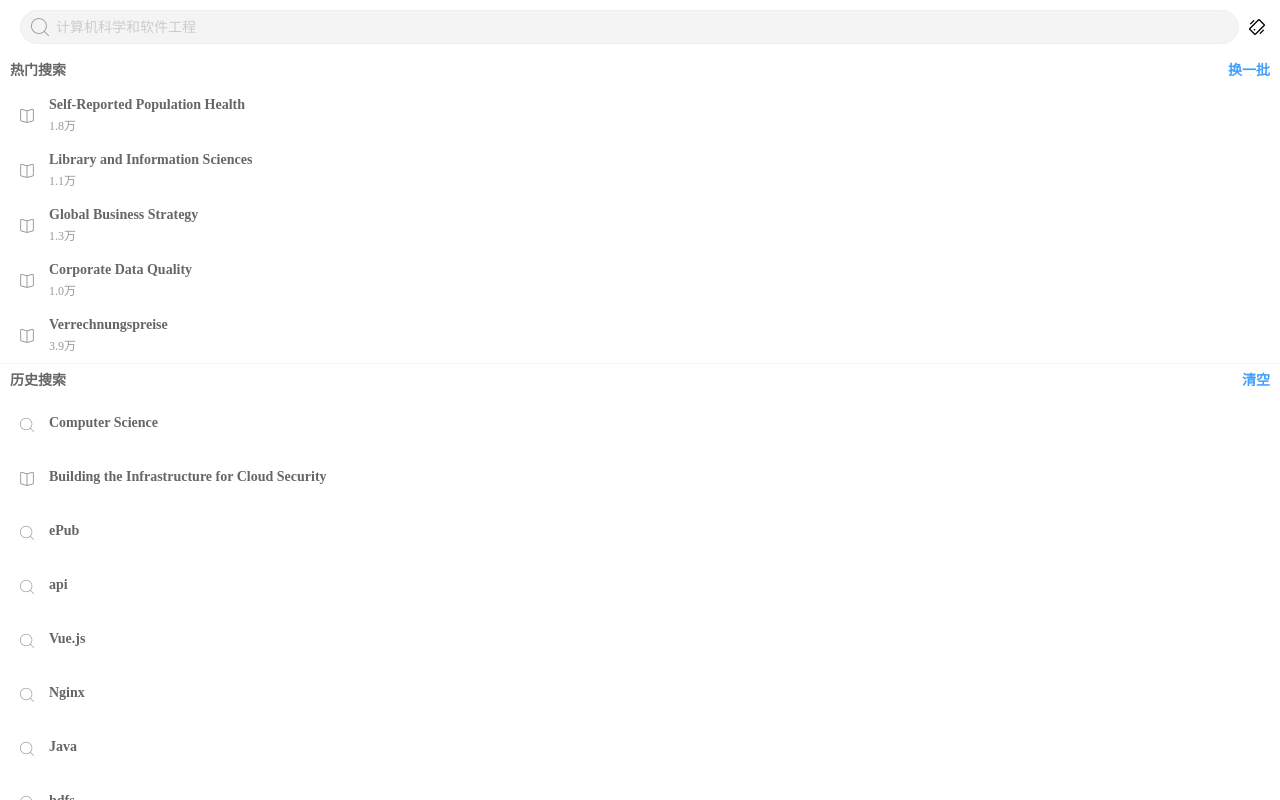
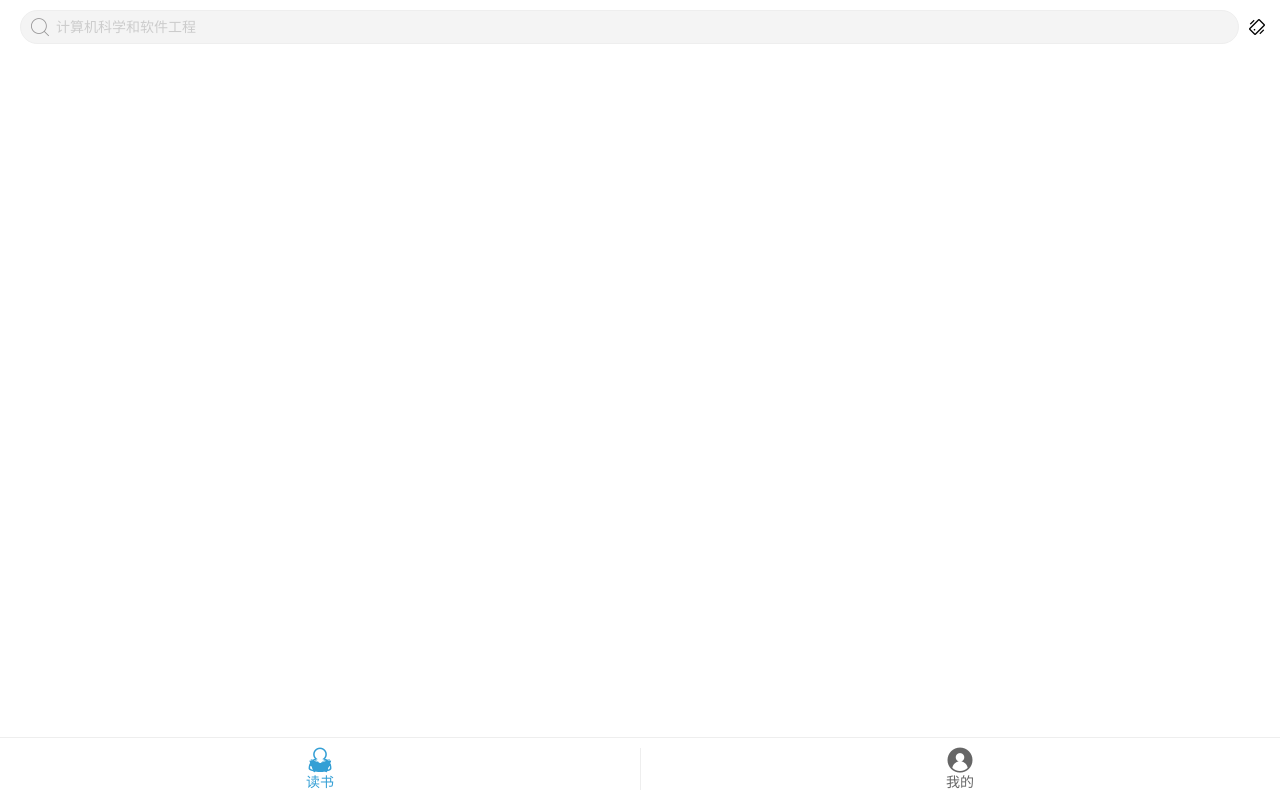
Before and after one commit to 2292777095/epub, a Vue app: page /#/library in a window 1280 px wide. Built offline with nearby package versions, Linux system fonts and the light colour scheme.

Commit message:
正在做主页相关组件

```diff
--- a/src/components/book/navigation.vue
+++ b/src/components/book/navigation.vue
@@ -65,6 +65,7 @@
         },
         data() {
             return {
+                pageCount: null,
                 boxHeight: window.innerHeight - 215,
                 searchContentToggle: false,
                 showLoading: false,
@@ -73,6 +74,14 @@
                 showCancel: false,
                 showNoData: false
             }
+        },
+        mounted() {
+            this.currentBook.loaded.navigation.then(nav => {
+                this.setNavigation(nav.toc).then(() => {
+                    console.log(this.section, this.pageCount)
+                    this.pageCount = this.section + 20
+                })
+            })
         },
         computed: {
             calcHeight() {
@@ -103,6 +112,7 @@
                             self.showNoData = self.showNoData && false
                             self.searchList = result
                             self.searchList.map(item => {
+                                // 搜索文字高亮提示
                                 item.excerpt = item.excerpt.replace(text, `<span style="color: #aa6c1f;">${text}</span>`)
                                 return item
                             })
--- a/src/components/book/read.vue
+++ b/src/components/book/read.vue
@@ -68,9 +68,6 @@
                 this.book.loaded.metadata.then(metadata => {
                     this.setMetadata(metadata)
                 })
-                this.book.loaded.navigation.then(nav => {
-                    this.setNavigation(nav.toc)
-                })
             },
             initRendition() {
                 this.rendition = this.book.renderTo('read', {
--- a/src/components/library/library.vue
+++ b/src/components/library/library.vue
@@ -1,152 +1,21 @@
 <template>
     <div class="library-wrapper">
         <search-bar></search-bar>
-        <div class="scroll-box">
-            <scroll :top="top" :bottom="bottom" @onScroll="onScroll">
-                <hot-search :label="hotSearch.label" :btn="hotSearch.btn" :list="hotSearch.list"></hot-search>
-                <div class="hr"></div>
-                <hot-search :label="historySearch.label" :btn="historySearch.btn" :list="historySearch.list"></hot-search>
-            </scroll>
-        </div>
     </div>
 </template>
 
 <script>
     import searchBar from "@/components/library/searchBar"
-    import hotSearch from "@/components/library/hotSearch"
-    import scroll from "@/components/common/scroll"
     import {storeMixin} from "../../utils/storeMixin"
 
     export default {
         mixins: [storeMixin],
-        data() {
-            return {
-                top: 54,
-                bottom: 0,
-                hotSearch: {
-                    label: '热门搜索',
-                    btn: '换一批',
-                    list: [
-                        {
-                            type: 1,
-                            text: 'Self-Reported Population Health',
-                            num: '1.8万'
-                        },
-                        {
-                            type: 1,
-                            text: 'Library and Information Sciences',
-                            num: '1.1万'
-                        },
-                        {
-                            type: 1,
-                            text: 'Global Business Strategy',
-                            num: '1.3万'
-                        },
-                        {
-                            type: 1,
-                            text: 'Corporate Data Quality',
-                            num: '1.0万'
-                        },
-                        {
-                            type: 1,
-                            text: 'Verrechnungspreise',
-                            num: '3.9万'
-                        }
-                    ],
-                },
-                historySearch: {
-                    label: '历史搜索',
-                    btn: '清空',
-                    list: [
-                        {
-                            type: 2,
-                            text: 'Computer Science'
-                        },
-                        {
-                            type: 1,
-                            text: 'Building the Infrastructure for Cloud Security'
-                        },
-                        {
-                            type: 2,
-                            text: 'ePub'
-                        },
-                        {
-                            type: 2,
-                            text: 'api'
-                        },
-                        {
-                            type: 2,
-                            text: 'Vue.js'
-                        },
-                        {
-                            type: 2,
-                            text: 'Nginx'
-                        },
-                        {
-                            type: 2,
-                            text: 'Java'
-                        },
-                        {
-                            type: 2,
-                            text: 'hdfs'
-                        },
-                        {
-                            type: 2,
-                            text: 'vuejs'
-                        },
-                        {
-                            type: 2,
-                            text: 'es6'
-                        },
-                        {
-                            type: 2,
-                            text: 'Intel'
-                        },
-                        {
-                            type: 1,
-                            text: 'Pro Git'
-                        },
-                        {
-                            type: 2,
-                            text: 'imooc'
-                        },
-                        {
-                            type: 2,
-                            text: 'Education'
-                        },
-                        {
-                            type: 2,
-                            text: 'Springer'
-                        },
-                        {
-                            type: 2,
-                            text: 'Environment'
-                        }
-                    ],
-                }
-            }
-        },
         components: {
             searchBar,
-            scroll,
-            hotSearch
-        },
-        methods: {
-            onScroll(offsetY) {
-                this.setOffsetY(offsetY)
-            }
-        },
+        }
     }
 </script>
 
 <style scoped lang="stylus" rel="stylesheet">
-    .scroll-box
-        position: relative
-        z-index: 9
-        background: #FFF
-        margin-top: 54px
-        .hr
-            width: 100%
-            height: 1px
-            background: #F5F5F5
+
 </style>
--- a/src/router.js
+++ b/src/router.js
@@ -9,7 +9,7 @@
     routes: [
         {
             path: '',
-            redirect: '/library'
+            redirect: '/read'
         },
         {
             path: '/read',
--- a/src/store/getters.js
+++ b/src/store/getters.js
@@ -9,7 +9,7 @@
     metadata: state => state.bookStore.metadata,
     navigation: state => state.bookStore.navigation,
     section: state => state.bookStore.section,
-    offsetY: state => state.bookStore.offsetY,
+    offsetY: state => state.store.offsetY,
 }
 
 export default  bookStore
--- a/src/utils/transition.styl
+++ b/src/utils/transition.styl
@@ -1,7 +1,8 @@
 .moveUp-enter-active, .moveUp-leave-active,
 .moveDown-enter-active, .moveDown-leave-active,
 .fade-enter-active, .fade-leave-active,
-.moveLeft-enter-active, .moveLeft-leave-active
+.moveLeft-enter-active, .moveLeft-leave-active,
+.fadeMove-enter-active, .fadeMove-leave-active
   transition: all .35s
 
 .moveUp-enter-to, .moveUp-leave,
@@ -12,6 +13,10 @@
 .fade-enter-to, .fade-leave
   opacity: 1
 
+.fadeMove-enter-to, .fadeMove-leave
+  opacity: 1
+  transform: translate3d(0, 0, 0)
+
 .moveUp-enter, .moveUp-leave-to
   transform: translate3d(0, -60px, 0)
 
@@ -21,5 +26,9 @@
 .fade-enter, .fade-leave-to
   opacity: 0
 
+.fadeMove-enter, .fadeMove-leave-to
+  opacity: 0
+  transform: translate3d(0, 20px, 0)
+
 .moveLeft-enter, .moveLeft-leave-to
   transform: translate3d(-100%, 0, 0)
```
